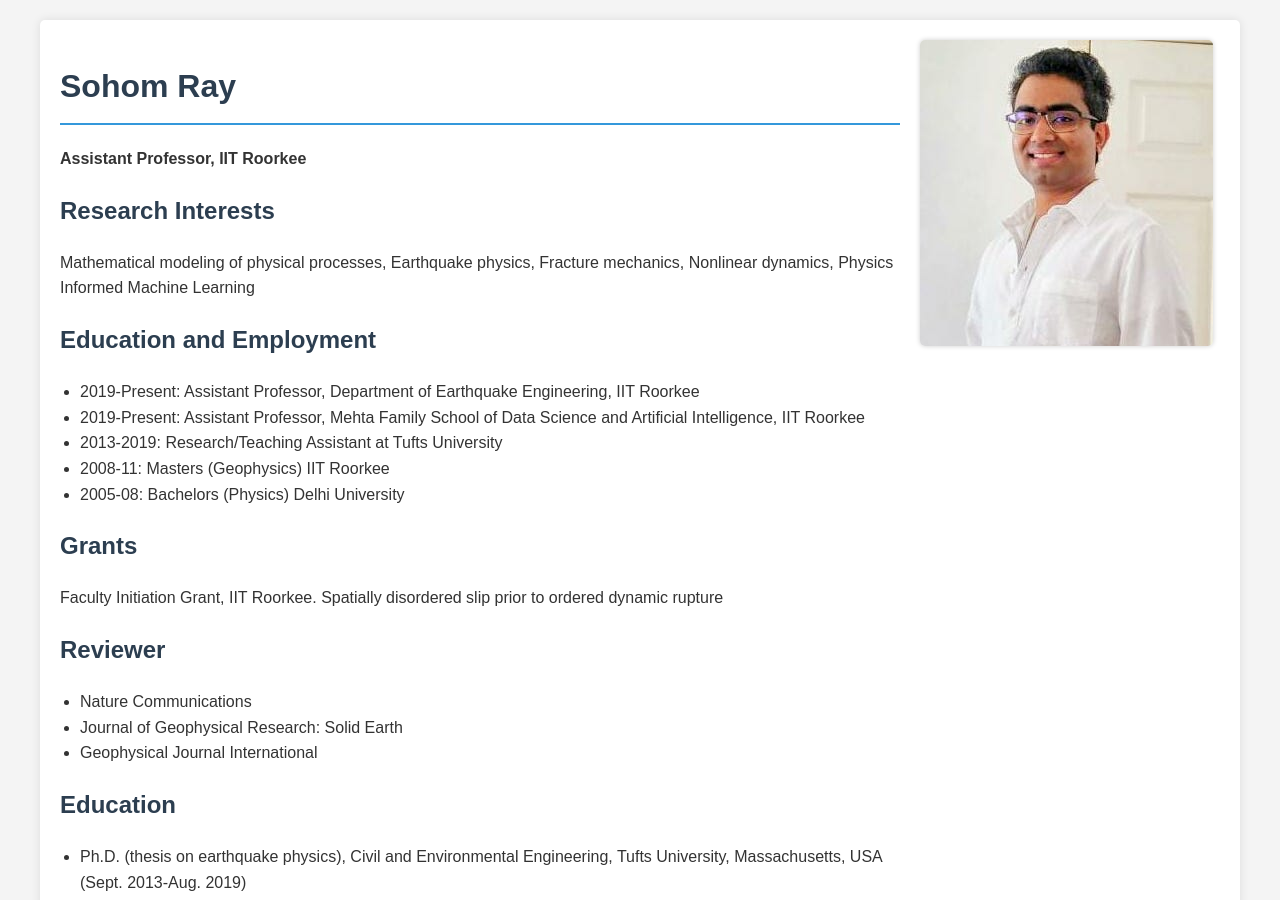
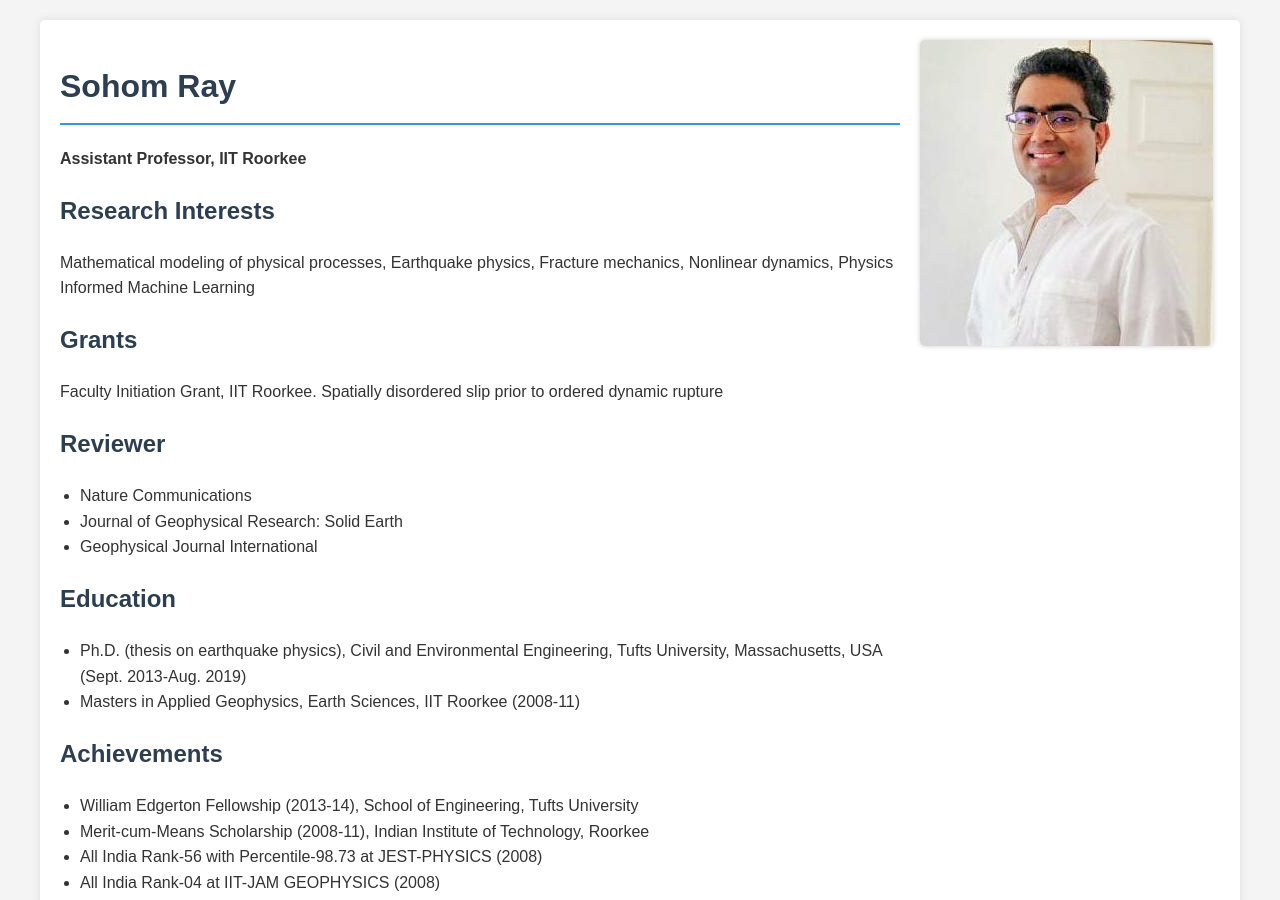
Before and after one commit to RaySohom/q, a Jekyll site: the page index.html, which Jekyll copies as it is, in a window 1280 px wide and 900 px high. Built offline with Jekyll 4.4.1, drawn with Linux system fonts in a browser that asks for light colours.

Commit message:
Update index.html

```diff
--- a/index.html
+++ b/index.html
@@ -62,15 +62,6 @@
             <h2>Research Interests</h2>
             <p>Mathematical modeling of physical processes, Earthquake physics, Fracture mechanics, Nonlinear dynamics, Physics Informed Machine Learning</p>
 
-            <h2>Education and Employment</h2>
-            <ul>
-                <li>2019-Present: Assistant Professor, Department of Earthquake Engineering, IIT Roorkee</li>
-                <li>2019-Present: Assistant Professor, Mehta Family School of Data Science and Artificial Intelligence, IIT Roorkee</li>
-                <li>2013-2019: Research/Teaching Assistant at Tufts University</li>
-                <li>2008-11: Masters (Geophysics) IIT Roorkee</li>
-                <li>2005-08: Bachelors (Physics) Delhi University</li>
-            </ul>
-
             <h2>Grants</h2>
             <p>Faculty Initiation Grant, IIT Roorkee. Spatially disordered slip prior to ordered dynamic rupture</p>
 
```
